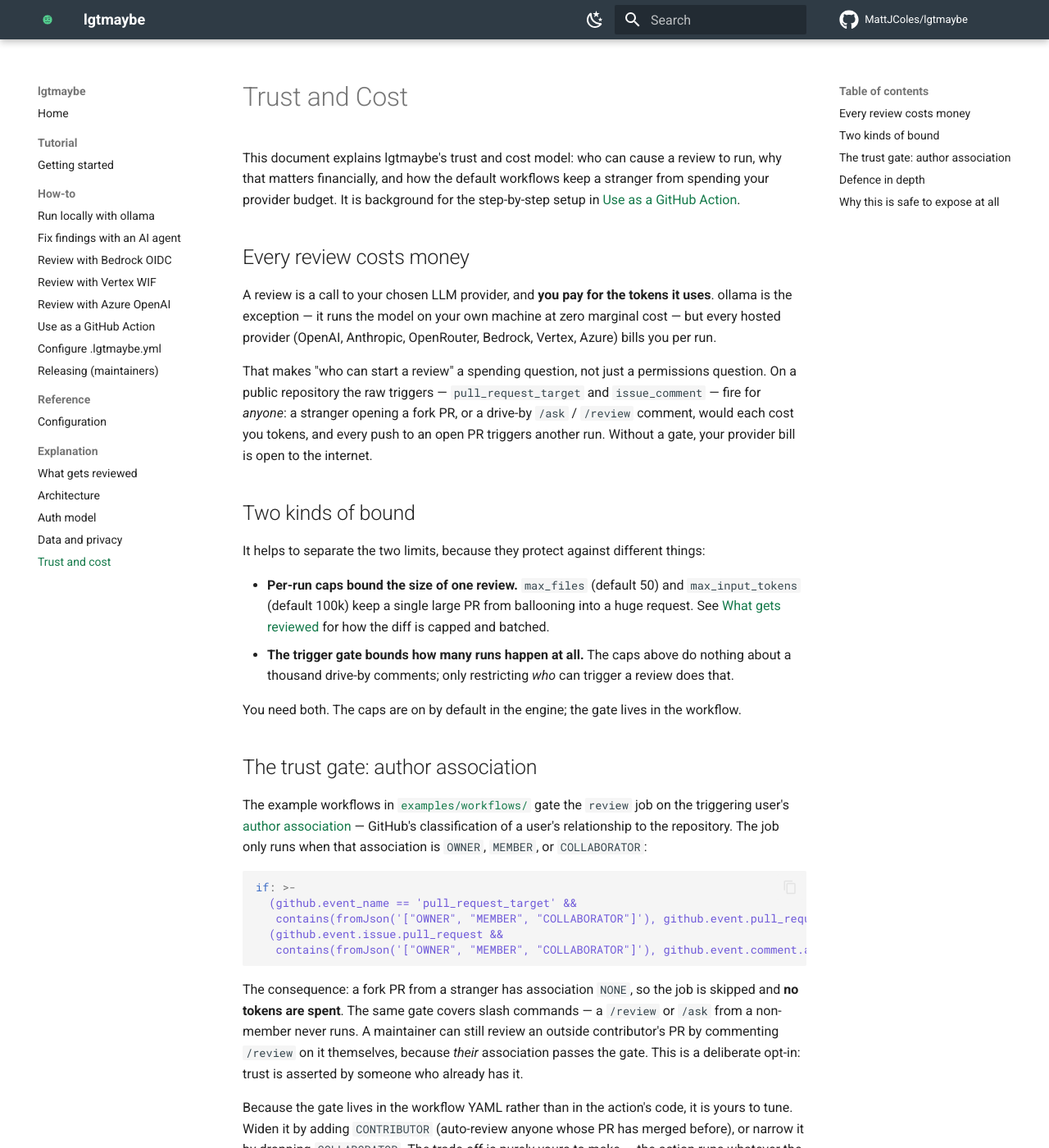
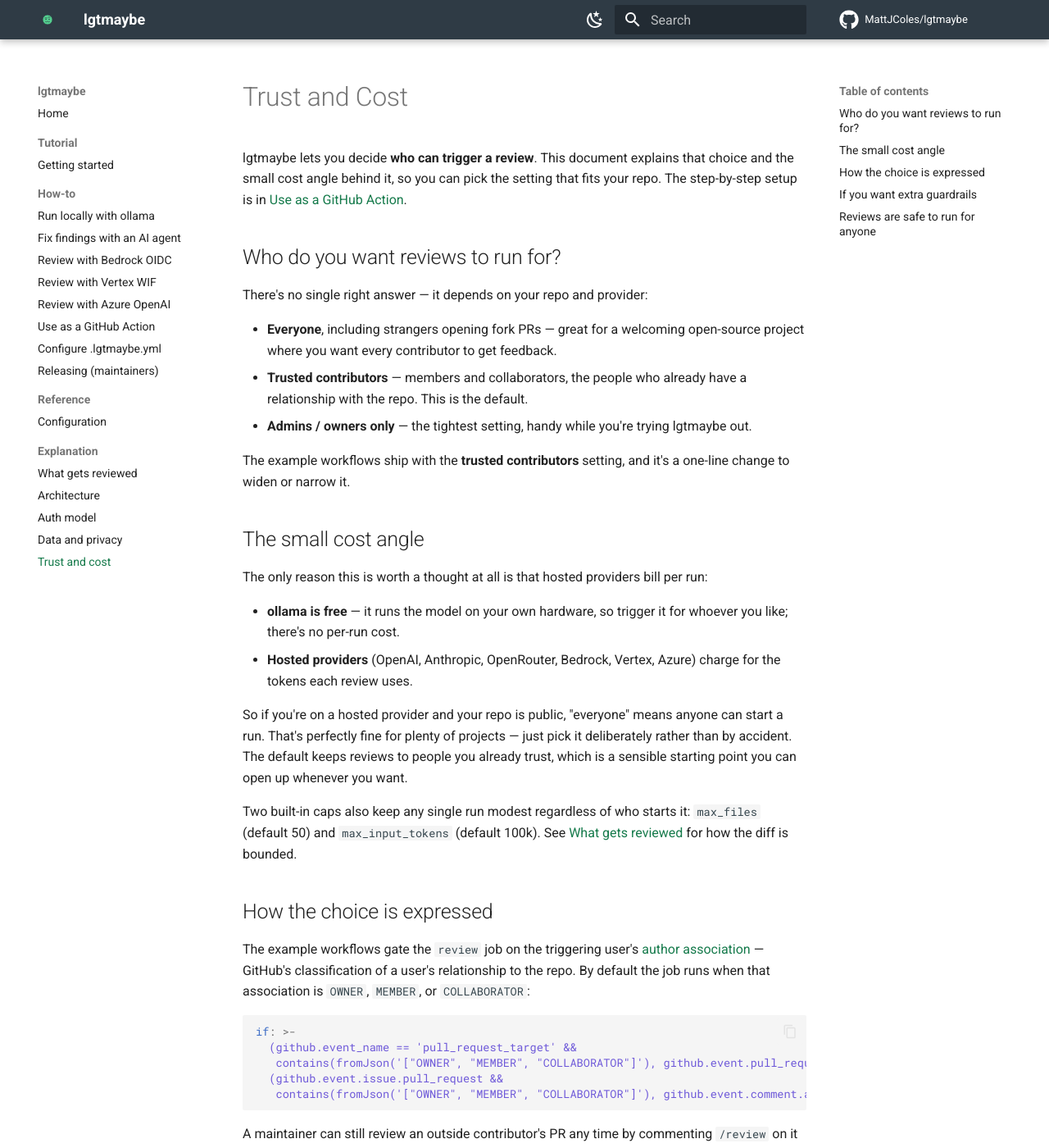
Before and after one commit to actions-marketplace-validations/MattJColes_lgtmaybe, an MkDocs documentation site: the page built from docs/explanation/trust-and-cost.md, in a window 1280 px wide and 1400 px high. Shown: the whole window at 82% size. Built offline with MkDocs 1.6.1 and Material for MkDocs 9.7.7, drawn with Linux system fonts in a browser that asks for light colours; comment, search, counter and statistics services are not loaded; some of the changed text lies outside the part shown.

Commit message:
docs: reframe trust/cost docs around choosing who can trigger reviews
Tone down the cost warnings so they don't deter adoption. Lead with the
permissions choice (everyone / trusted contributors / admins), note ollama
is free and hosted providers use tokens as a secondary point, and soften
the GitHub Action cost disclaimer to an informative note.

````diff
--- a/docs/explanation/trust-and-cost.md
+++ b/docs/explanation/trust-and-cost.md
@@ -1,49 +1,50 @@
 # Trust and Cost
 
-This document explains lgtmaybe's trust and cost model: who can cause a review
-to run, why that matters financially, and how the default workflows keep a
-stranger from spending your provider budget. It is background for the
-step-by-step setup in
+lgtmaybe lets you decide **who can trigger a review**. This document explains that
+choice and the small cost angle behind it, so you can pick the setting that fits
+your repo. The step-by-step setup is in
 [Use as a GitHub Action](../how-to/use-as-github-action.md).
 
-## Every review costs money
+## Who do you want reviews to run for?
 
-A review is a call to your chosen LLM provider, and **you pay for the tokens it
-uses**. ollama is the exception — it runs the model on your own machine at zero
-marginal cost — but every hosted provider (OpenAI, Anthropic, OpenRouter,
-Bedrock, Vertex, Azure) bills you per run.
+There's no single right answer — it depends on your repo and provider:
 
-That makes "who can start a review" a spending question, not just a permissions
-question. On a public repository the raw triggers — `pull_request_target` and
-`issue_comment` — fire for *anyone*: a stranger opening a fork PR, or a drive-by
-`/ask` / `/review` comment, would each cost you tokens, and every push to an open
-PR triggers another run. Without a gate, your provider bill is open to the
-internet.
+- **Everyone**, including strangers opening fork PRs — great for a welcoming
+  open-source project where you want every contributor to get feedback.
+- **Trusted contributors** — members and collaborators, the people who already
+  have a relationship with the repo. This is the default.
+- **Admins / owners only** — the tightest setting, handy while you're trying
+  lgtmaybe out.
 
-## Two kinds of bound
+The example workflows ship with the **trusted contributors** setting, and it's a
+one-line change to widen or narrow it.
 
-It helps to separate the two limits, because they protect against different
-things:
+## The small cost angle
 
-- **Per-run caps bound the size of one review.** `max_files` (default 50) and
-  `max_input_tokens` (default 100k) keep a single large PR from ballooning into
-  a huge request. See [What gets reviewed](what-gets-reviewed.md) for how the
-  diff is capped and batched.
-- **The trigger gate bounds how many runs happen at all.** The caps above do
-  nothing about a thousand drive-by comments; only restricting *who* can trigger
-  a review does that.
+The only reason this is worth a thought at all is that hosted providers bill per
+run:
 
-You need both. The caps are on by default in the engine; the gate lives in the
-workflow.
+- **ollama is free** — it runs the model on your own hardware, so trigger it for
+  whoever you like; there's no per-run cost.
+- **Hosted providers** (OpenAI, Anthropic, OpenRouter, Bedrock, Vertex, Azure)
+  charge for the tokens each review uses.
 
-## The trust gate: author association
+So if you're on a hosted provider and your repo is public, "everyone" means
+anyone can start a run. That's perfectly fine for plenty of projects — just pick
+it deliberately rather than by accident. The default keeps reviews to people you
+already trust, which is a sensible starting point you can open up whenever you
+want.
 
-The example workflows in
-[`examples/workflows/`](https://github.com/MattJColes/lgtmaybe/tree/main/examples/workflows)
-gate the `review` job on the triggering user's
+Two built-in caps also keep any single run modest regardless of who starts it:
+`max_files` (default 50) and `max_input_tokens` (default 100k). See
+[What gets reviewed](what-gets-reviewed.md) for how the diff is bounded.
+
+## How the choice is expressed
+
+The example workflows gate the `review` job on the triggering user's
 [author association](https://docs.github.com/en/graphql/reference/enums#commentauthorassociation)
-— GitHub's classification of a user's relationship to the repository. The job
-only runs when that association is `OWNER`, `MEMBER`, or `COLLABORATOR`:
+— GitHub's classification of a user's relationship to the repo. By default the
+job runs when that association is `OWNER`, `MEMBER`, or `COLLABORATOR`:
 
 ```yaml
 if: >-
@@ -53,38 +54,33 @@ if: >-
    contains(fromJson('["OWNER", "MEMBER", "COLLABORATOR"]'), github.event.comment.author_association))
 ```
 
-The consequence: a fork PR from a stranger has association `NONE`, so the job is
-skipped and **no tokens are spent**. The same gate covers slash commands — a
-`/review` or `/ask` from a non-member never runs. A maintainer can still review
-an outside contributor's PR by commenting `/review` on it themselves, because
-*their* association passes the gate. This is a deliberate opt-in: trust is
-asserted by someone who already has it.
+A maintainer can still review an outside contributor's PR any time by commenting
+`/review` on it — their own association passes the gate. To change the policy,
+edit the list:
 
-Because the gate lives in the workflow YAML rather than in the action's code,
-it is yours to tune. Widen it by adding `CONTRIBUTOR` (auto-review anyone whose
-PR has merged before), or narrow it by dropping `COLLABORATOR`. The trade-off is
-purely yours to make — the action runs whatever the workflow lets through.
+- **Open it up to everyone** — drop the `if:` so any PR or `/review` comment runs
+  a review.
+- **Welcome returning contributors** — add `CONTRIBUTOR` to auto-review anyone
+  whose PR has merged before.
+- **Tighten to admins** — keep just `OWNER` (and `MEMBER` for your org).
 
-## Defence in depth
+Because the gate lives in the workflow YAML, not in the action's code, the policy
+is entirely yours.
 
-The author gate is the primary control, but it is a single line of YAML. For
-anything spending real money, layer more underneath it:
+## If you want extra guardrails
 
-- **Require approval for fork-PR workflow runs** in
-  **Settings → Actions → General → Fork pull request workflows**, so a human
-  okays the run even if the gate is ever weakened.
-- **Move the provider key behind a protected `environment`**, so the secret is
-  only available to runs that clear the environment's rules.
-- **Set a spending limit in your provider console** as the financial backstop —
-  the only control that holds no matter what the workflow does.
+Optional, for repos where you want belt-and-braces:
 
-## Why this is safe to expose at all
+- Require approval for fork-PR workflow runs in
+  **Settings → Actions → General → Fork pull request workflows**.
+- Put the provider key behind a protected `environment`.
+- Set a spending limit in your provider console.
 
-Restricting *who* triggers a review is about cost. A separate mechanism keeps a
-malicious PR from doing harm even when a review does run: lgtmaybe triggers on
-`pull_request_target` (so it has the base-branch secrets it needs) but **never
+## Reviews are safe to run for anyone
+
+Whoever triggers a review, a malicious PR can't use it to do harm: lgtmaybe
+triggers on `pull_request_target` (so it has the secrets it needs) but **never
 checks out or executes PR code** — it fetches the diff through the GitHub API and
-treats every byte of it as untrusted input. So an outside PR cannot exfiltrate
-your secrets through the build, regardless of the gate. The full treatment of
-that boundary — secret redaction, prompt-injection defence, and fork safety —
-is in [Data and Privacy](data-and-privacy.md).
+treats it as untrusted input. So opening the gate wide is a cost decision, not a
+security one. The full boundary — secret redaction, prompt-injection defence, and
+fork safety — is in [Data and Privacy](data-and-privacy.md).
--- a/docs/how-to/use-as-github-action.md
+++ b/docs/how-to/use-as-github-action.md
@@ -23,29 +23,35 @@ The action derives the PR from the triggering event, so there is no `pr-url`
 input to set. On an `issue_comment` event it routes the slash command
 (`/review`, `/ask`, `/describe`, `/improve`) to the same engine.
 
-> **⚠️ Cost disclaimer.** Each run calls your chosen LLM provider and **you pay
-> for those tokens**. On a public repository the default triggers let *anyone* —
-> including strangers opening fork PRs or posting `/ask` / `/review` comments —
-> spend your provider budget, and every push to a PR triggers another run. The
-> built-in `max_files` and `max_input_tokens` settings bound a single run, but
-> not the number of runs. You are responsible for your provider
-> spend: gate the workflow to trusted authors, use a cheap model, and set
-> spending limits in your provider console.
+> **Note on cost.** With ollama the model runs on your own hardware, so reviews
+> are free. On a hosted provider each run uses tokens you pay for, so it's worth
+> a moment's thought about who can trigger one (next section) — the default keeps
+> that to people you trust, and `max_files` / `max_input_tokens` keep any single
+> run modest.
 
 ## Who can trigger a review
 
-The example workflows gate the `review` job on the triggering user's
-[author association](https://docs.github.com/en/graphql/reference/enums#commentauthorassociation):
-only `OWNER`, `MEMBER`, and `COLLABORATOR` can start a review. So a fork PR from a
-stranger — or a drive-by `/ask` / `/review` comment — never spends your provider
-budget. A maintainer can still review an external contributor's PR by commenting
-`/review` on it (the maintainer's own association passes the gate).
+You choose who reviews run for. The example workflows gate the `review` job on
+the triggering user's
+[author association](https://docs.github.com/en/graphql/reference/enums#commentauthorassociation)
+and default to **trusted contributors** — `OWNER`, `MEMBER`, and `COLLABORATOR`.
+A maintainer can also review an outside contributor's PR any time by commenting
+`/review` on it (their own association passes the gate).
 
-To widen or narrow this, edit the `if:` on the `review` job — for example drop
-`COLLABORATOR`, or add `CONTRIBUTOR` to also auto-review anyone whose PR has been
-merged before. For defence in depth, also require approval for fork-PR workflow
-runs in **Settings → Actions → General → Fork pull request workflows**, or move
-the provider key behind a protected `environment`.
+To change the policy, edit the `if:` on the `review` job:
+
+- **Everyone** — drop the `if:` so any PR or `/ask` / `/review` comment runs a
+  review (a friendly choice for an open project; on a hosted provider it means
+  anyone can start a run, so pick it deliberately).
+- **Returning contributors too** — add `CONTRIBUTOR` to auto-review anyone whose
+  PR has merged before.
+- **Admins only** — keep just `OWNER` (plus `MEMBER` for your org).
+
+For extra guardrails, you can also require approval for fork-PR workflow runs in
+**Settings → Actions → General → Fork pull request workflows**, or move the
+provider key behind a protected `environment`. See
+[Trust and Cost](../explanation/trust-and-cost.md) for the reasoning behind these
+options.
 
 ## Minimal workflow — openai
 
````
Also changed, not shown: README.md (+7 -8 lines).
